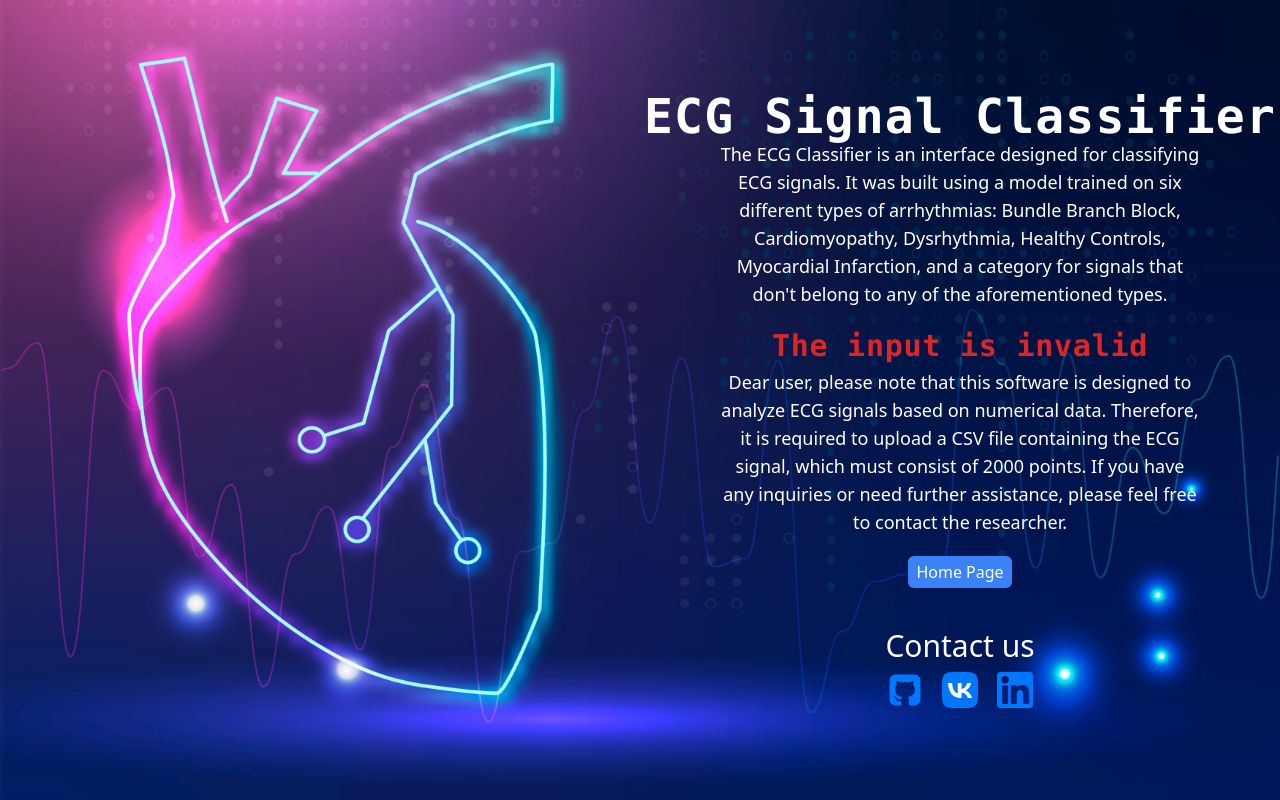
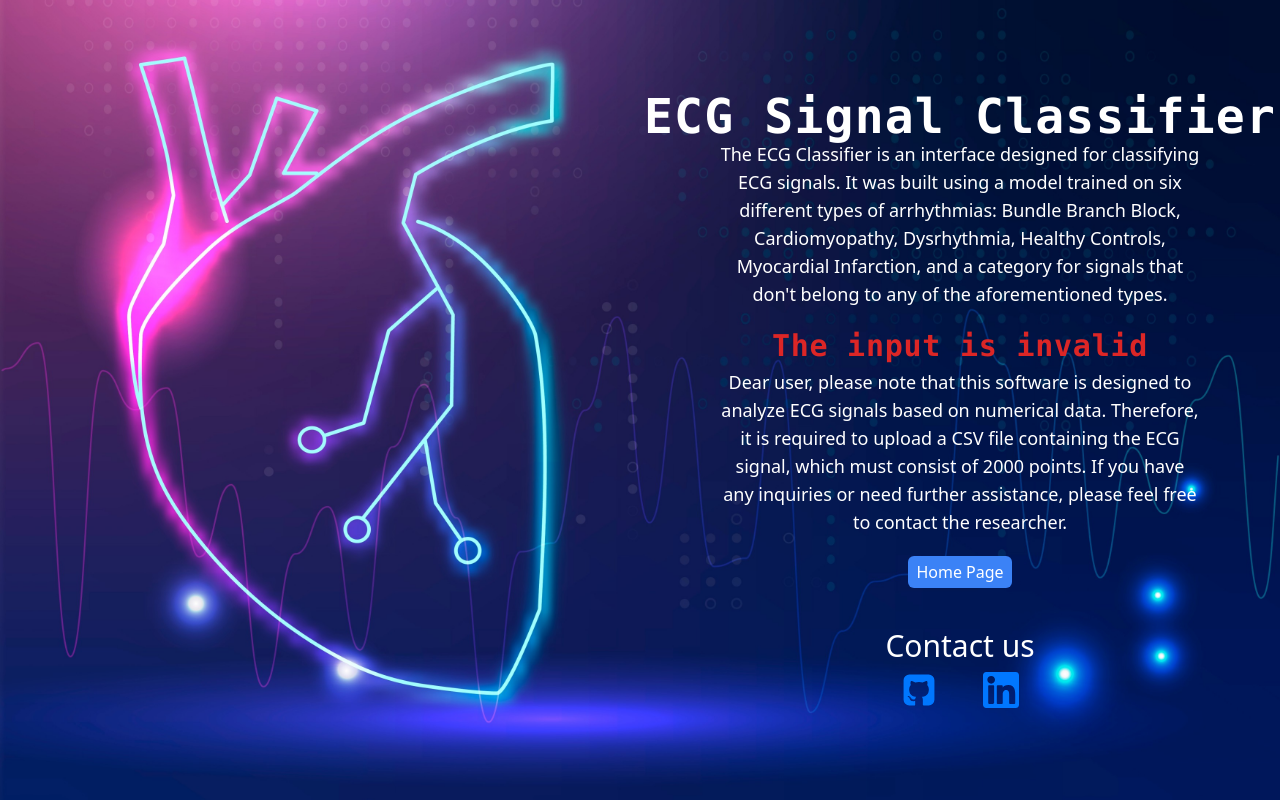
Before and after one commit to Salar-Sali/letiecgclassifier, a website: page templates/unValidData.html in a window 1280 px wide. Drawn offline with nearby package versions, Linux system fonts and the light colour scheme.

Commit message:
Update unValidData.html

```diff
--- a/templates/unValidData.html
+++ b/templates/unValidData.html
@@ -62,10 +62,6 @@
           <a href="https://github.com/Salar-Sali" target="_blank">
             <img src="../static/gh.svg" alt="github" class="w-6 h-6 md:w-9 md:h-9" />
           </a>
-          <!-- email -->
-          <a href="https://vk.com/salar97" target="_blank">
-            <img src="../static/vk.svg" alt="vk" class="w-6 h-6 md:w-9 md:h-9" />
-          </a>
           <!-- linkedIn -->
           <a href="https://www.linkedin.com/in/salarsali197/" target="_blank">
             <img src="../static/linked.svg" alt="linkedIn" class="w-6 h-6 md:w-9 md:h-9" />
```
